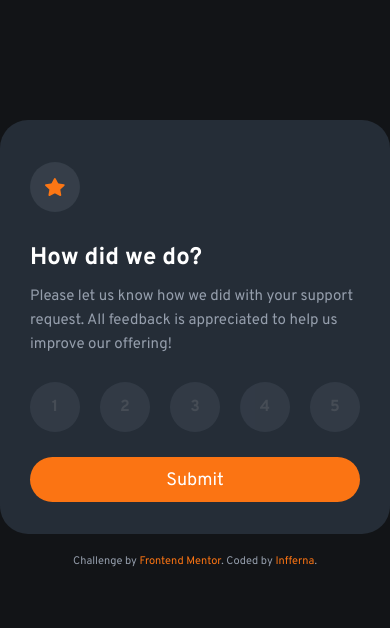
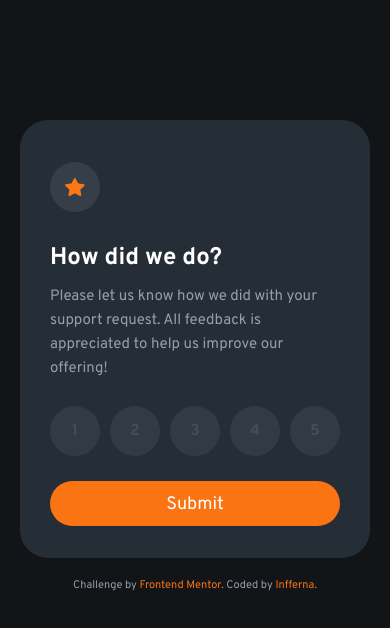
Before and after one commit to Infferna1/Interactive-Rating, a plain HTML site: page index.html in a window 390 px wide. Drawn offline with Linux system fonts and the light colour scheme.

Commit message:
Basic responsive design

```diff
--- a/style.css
+++ b/style.css
@@ -32,6 +32,7 @@ body {
   background-color: var(--main-bg-color);
   font-family: var(--font);
   min-height: 100vh;
+  margin: auto;
 }
 
 footer {
@@ -190,3 +191,11 @@ button:hover {
 .center p {
     padding-bottom: 0;
 }
+
+
+@media (max-width: 600px) {
+  .container {
+    width: 350px;
+    margin: 0 auto;
+  }
+}
```
